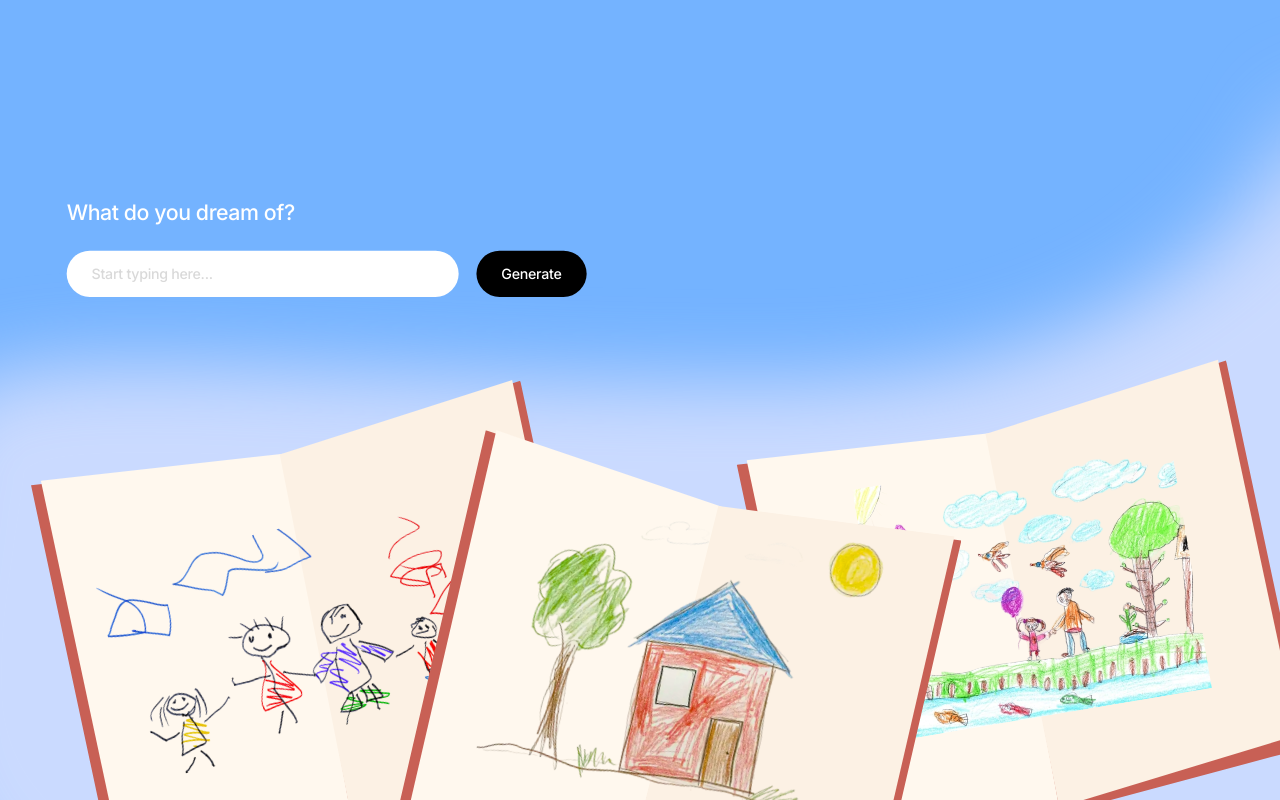
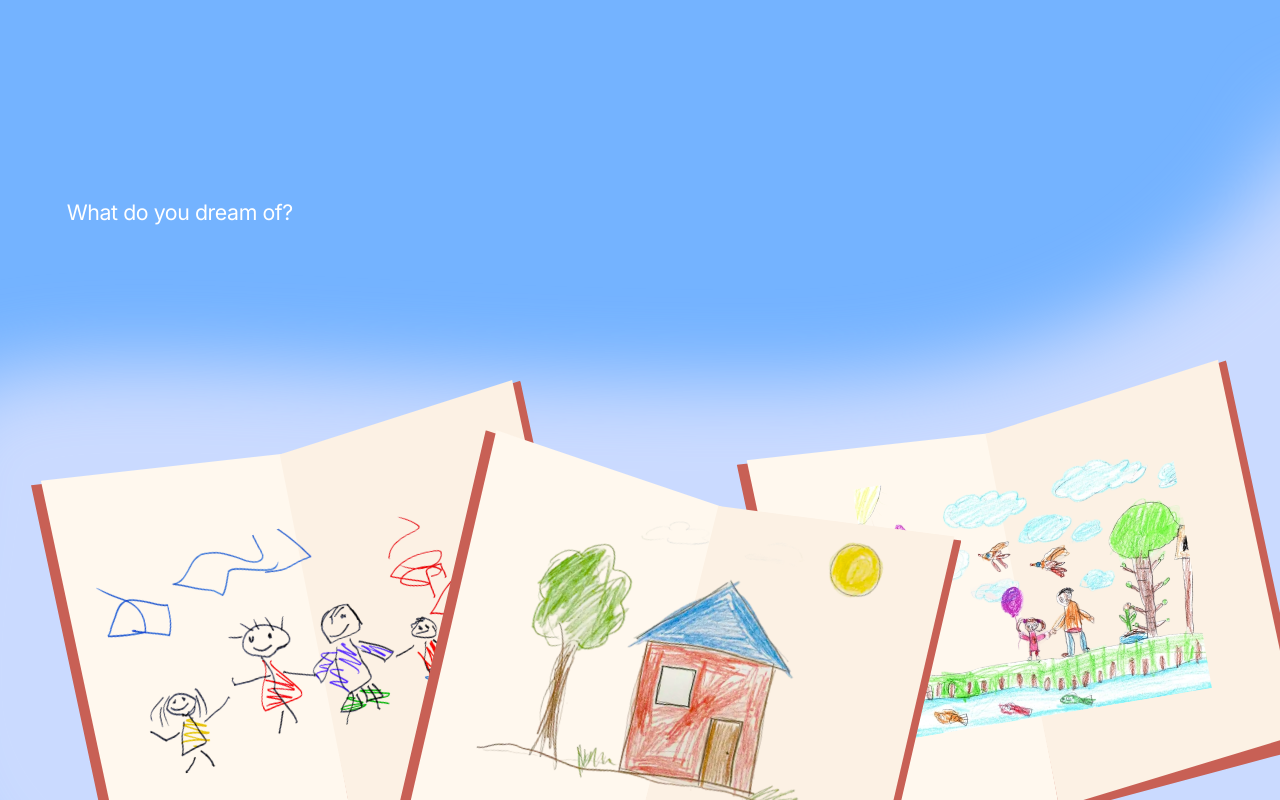
Before and after one commit to daphnehlj/storyscape, a React (Vite) app in the folder web/: page / in a window 1280 px wide. Built offline with nearby package versions, Linux system fonts and the light colour scheme.

Commit message:
fix the text thing

```diff
--- a/web/index.html
+++ b/web/index.html
@@ -6,7 +6,7 @@
     <title>Storyscape</title>
     <link rel="preconnect" href="https://fonts.googleapis.com" />
     <link rel="preconnect" href="https://fonts.gstatic.com" crossorigin />
-    <link href="https://fonts.googleapis.com/css2?family=Inter:wght@500&display=swap" rel="stylesheet" />
+    <link href="https://fonts.googleapis.com/css2?family=Inter:wght@400;500&display=swap" rel="stylesheet" />
   </head>
   <body>
     <div id="root"></div>
--- a/web/src/ui/StoryInput.css
+++ b/web/src/ui/StoryInput.css
@@ -50,57 +50,12 @@
   margin: 0;
   width: 100%;
   font-family: 'Inter', system-ui, sans-serif;
-  font-weight: 500;
+  font-weight: 400;
   font-size: 24px;
   line-height: normal;
   letter-spacing: -0.48px;
   color: #fff;
   overflow-wrap: break-word;
-}
-
-.story-input__row {
-  display: flex;
-  align-items: center;
-  gap: 20px;
-  width: 100%;
-}
-
-.story-input__field {
-  flex: 0 0 auto;
-  width: 441px;
-  padding: 16px 28px;
-  border: 0;
-  border-radius: 100px;
-  background: #fff;
-  font-family: 'Inter', system-ui, sans-serif;
-  font-weight: 500;
-  font-size: 16px;
-  line-height: normal;
-  letter-spacing: -0.32px;
-  color: #000;
-  outline: none;
-}
-
-.story-input__field::placeholder {
-  color: #d9d9d9;
-  opacity: 1;
-}
-
-.story-input__button {
-  flex: 0 0 auto;
-  padding: 16px 28px;
-  border: 0;
-  border-radius: 200px;
-  background: #000;
-  font-family: 'Inter', system-ui, sans-serif;
-  font-weight: 500;
-  font-size: 16px;
-  line-height: normal;
-  letter-spacing: -0.32px;
-  text-align: center;
-  white-space: nowrap;
-  color: #fff;
-  cursor: pointer;
 }
 
 /* Rotated book covers (nodes 16:233, 16:243, 16:238) */
--- a/web/src/ui/StoryInput.tsx
+++ b/web/src/ui/StoryInput.tsx
@@ -63,16 +63,6 @@
 
         <div className="story-input__form">
           <p className="story-input__prompt">What do you dream of?</p>
-          <div className="story-input__row">
-            <input
-              className="story-input__field"
-              type="text"
-              placeholder="Start typing here..."
-            />
-            <button className="story-input__button" type="button">
-              Generate
-            </button>
-          </div>
         </div>
 
         <div className="story-input__book story-input__book--left">
```
